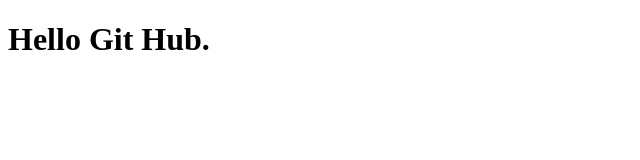
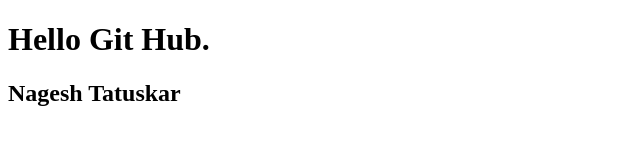
Before and after one commit to Nagesh-Tatuskar/demo, a plain HTML site: page index.html in a window 1280 px wide. Shown: the whole page, without its empty margins (0-640 px from the left). Drawn offline with Linux system fonts and the light colour scheme.

Commit message:
Update index.html
added h2 tag with my name

```diff
--- a/index.html
+++ b/index.html
@@ -7,5 +7,6 @@
 </head>
 <body>
     <h1>Hello Git Hub.</h1>
+    <h2>Nagesh Tatuskar</h2>
 </body>
 </html>
```
